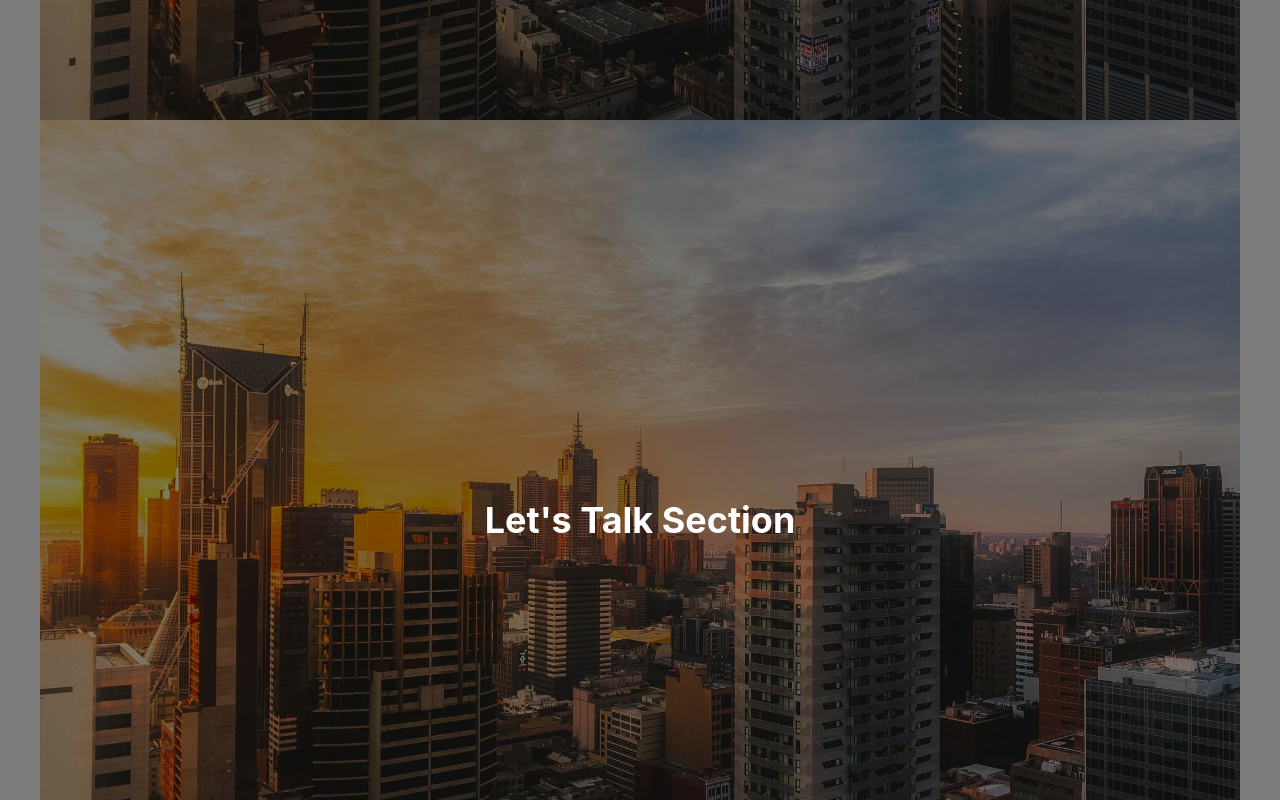
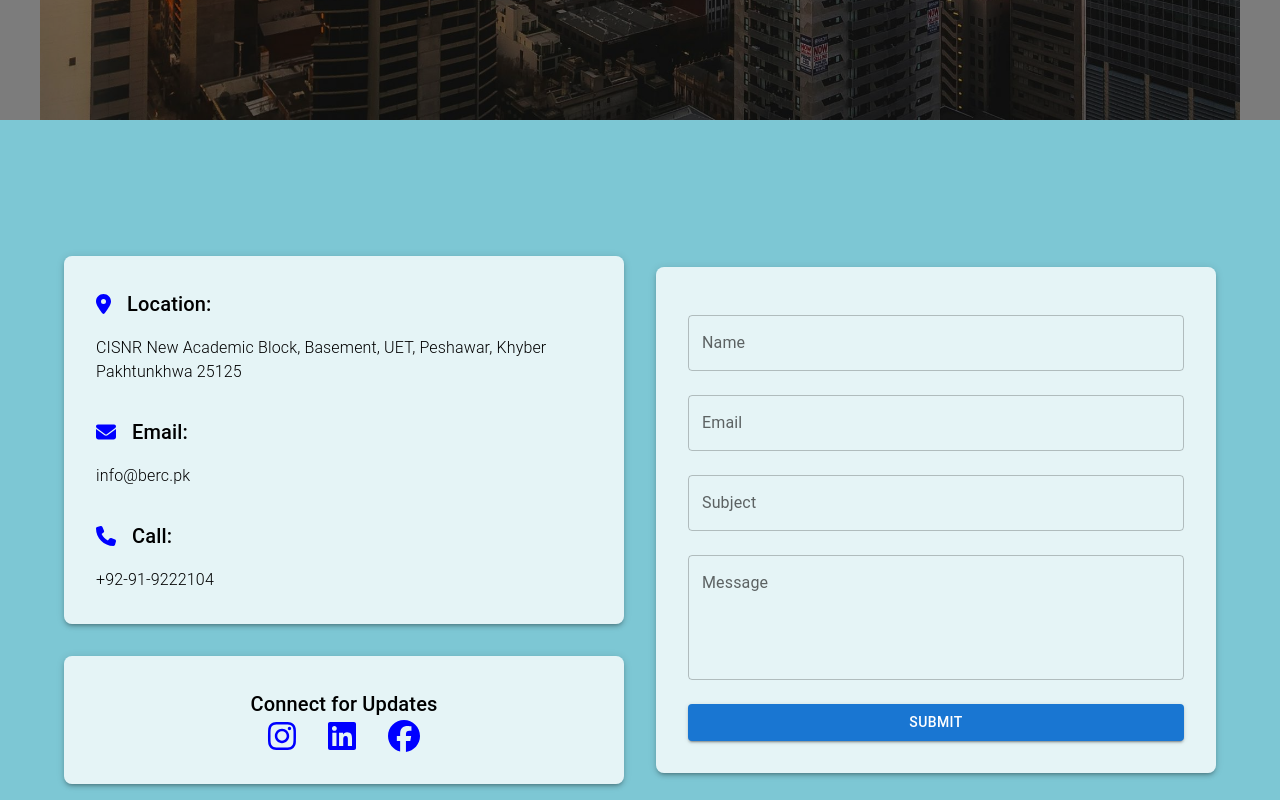
Before and after one commit to mianfarooqazam/berc-pk, a React (Create React App) app: page / in a window 1280 px wide. Shown: the part 4680-5480 px from the top of the page. Built offline with nearby package versions, Linux system fonts and the light colour scheme; the HTML template or start-up script is replaced by a standard one.

Commit message:
Page UI Updated

```diff
--- a/package.json
+++ b/package.json
@@ -3,9 +3,14 @@
   "version": "0.1.0",
   "private": true,
   "dependencies": {
+    "@emotion/react": "^11.11.4",
+    "@emotion/styled": "^11.11.5",
     "@fortawesome/fontawesome-svg-core": "^6.5.2",
+    "@fortawesome/free-brands-svg-icons": "^6.5.2",
     "@fortawesome/free-solid-svg-icons": "^6.5.2",
     "@fortawesome/react-fontawesome": "^0.2.2",
+    "@mui/icons-material": "^5.15.20",
+    "@mui/material": "^5.15.20",
     "@testing-library/jest-dom": "^5.17.0",
     "@testing-library/react": "^13.4.0",
     "@testing-library/user-event": "^13.5.0",
--- a/src/pages/LetsTalk.js
+++ b/src/pages/LetsTalk.js
@@ -1,5 +1,8 @@
 import React from 'react';
-import bg from '../assets/City-1.jpg';
+import { TextField, Button, Box, Container, Grid, Typography } from '@mui/material';
+import { FontAwesomeIcon } from '@fortawesome/react-fontawesome';
+import { faMapMarkerAlt, faEnvelope, faPhone } from '@fortawesome/free-solid-svg-icons';
+import { faInstagram, faLinkedin, faFacebook } from '@fortawesome/free-brands-svg-icons';
 
 const LetsTalk = () => {
   return (
@@ -7,14 +10,92 @@ const LetsTalk = () => {
       id="lets-talk"
       className="relative h-screen flex items-center justify-center"
       style={{
-        backgroundImage: `url(${bg})`,
-        backgroundSize: 'contain',
-        backgroundRepeat: 'no-repeat',
-        backgroundPosition: 'center'
+        backgroundColor: '#7dc7d4',
       }}
     >
-      <div className="absolute inset-0 bg-black opacity-50"></div> {/* Overlay for better text visibility */}
-      <h1 className="relative text-4xl font-bold text-white">Let's Talk Section</h1>
+      <Container maxWidth="lg">
+        <Grid container spacing={4} alignItems="center">
+          <Grid item xs={12} md={6}>
+            <Box
+              sx={{
+                backgroundColor: 'rgba(255, 255, 255, 0.8)',
+                padding: 4,
+                borderRadius: 2,
+                boxShadow: 3,
+                mb: 4,
+              }}
+            >
+              <Box display="flex" alignItems="center" mb={2}>
+                <FontAwesomeIcon icon={faMapMarkerAlt} style={{ color: 'blue', fontSize: '20px', marginRight: '1rem' }} />
+                <Typography variant="h6" component="h2" style={{ fontSize: '20px' }}>
+                  Location:
+                </Typography>
+              </Box>
+              <Typography variant="body1" style={{ fontSize: '16px', fontWeight: 300 }}>
+                CISNR New Academic Block, Basement, UET, Peshawar, Khyber Pakhtunkhwa 25125
+              </Typography>
+
+              <Box display="flex" alignItems="center" mb={2} mt={4}>
+                <FontAwesomeIcon icon={faEnvelope} style={{ color: 'blue', fontSize: '20px', marginRight: '1rem' }} />
+                <Typography variant="h6" component="h2" style={{ fontSize: '20px', }}>
+                  Email:
+                </Typography>
+              </Box>
+              <Typography variant="body1" style={{ fontSize: '16px', fontWeight: 300 }}>
+                info@berc.pk
+              </Typography>
+
+              <Box display="flex" alignItems="center" mb={2} mt={4}>
+                <FontAwesomeIcon icon={faPhone} style={{ color: 'blue', fontSize: '20px', marginRight: '1rem' }} />
+                <Typography variant="h6" component="h2" style={{ fontSize: '20px',  }}>
+                  Call:
+                </Typography>
+              </Box>
+              <Typography variant="body1" style={{ fontSize: '16px', fontWeight: 300 }}>
+                +92-91-9222104
+              </Typography>
+            </Box>
+
+            <Box
+              sx={{
+                backgroundColor: 'rgba(255, 255, 255, 0.8)',
+                padding: 4,
+                borderRadius: 2,
+                boxShadow: 3,
+              }}
+            >
+              <Typography variant="h6" component="h2" style={{ fontSize: '20px', textAlign: 'center', mb: 2 }}>
+              Connect for Updates
+              </Typography>
+              <Box display="flex" justifyContent="center" gap={4}>
+                <FontAwesomeIcon icon={faInstagram} style={{ color: 'blue', fontSize: '2rem' }} />
+                <FontAwesomeIcon icon={faLinkedin} style={{ color: 'blue', fontSize: '2rem' }} />
+                <FontAwesomeIcon icon={faFacebook} style={{ color: 'blue', fontSize: '2rem' }} />
+              </Box>
+            </Box>
+          </Grid>
+          <Grid item xs={12} md={6}>
+            <Box
+              sx={{
+                backgroundColor: 'rgba(255, 255, 255, 0.8)',
+                padding: 4,
+                borderRadius: 2,
+                boxShadow: 3,
+              }}
+            >
+              <form>
+                <TextField label="Name" variant="outlined" fullWidth margin="normal" />
+                <TextField label="Email" variant="outlined" fullWidth margin="normal" />
+                <TextField label="Subject" variant="outlined" fullWidth margin="normal" />
+                <TextField label="Message" variant="outlined" fullWidth margin="normal" multiline rows={4} />
+                <Button type="submit" variant="contained" color="primary" fullWidth sx={{ mt: 2 }}>
+                  Submit
+                </Button>
+              </form>
+            </Box>
+          </Grid>
+        </Grid>
+      </Container>
     </section>
   );
 };
```
Also changed, not shown: src/assets/City10.jpg (added), 1 other file (tests, documents, lock files or other folders).
